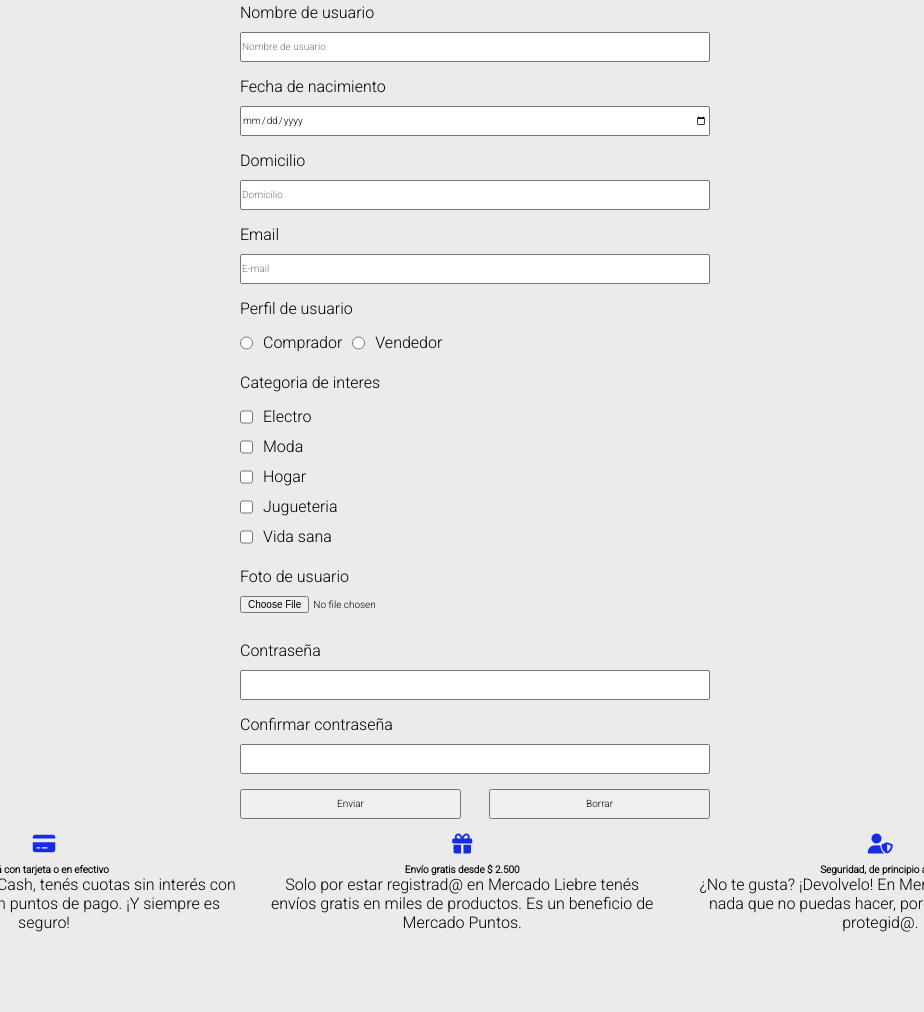
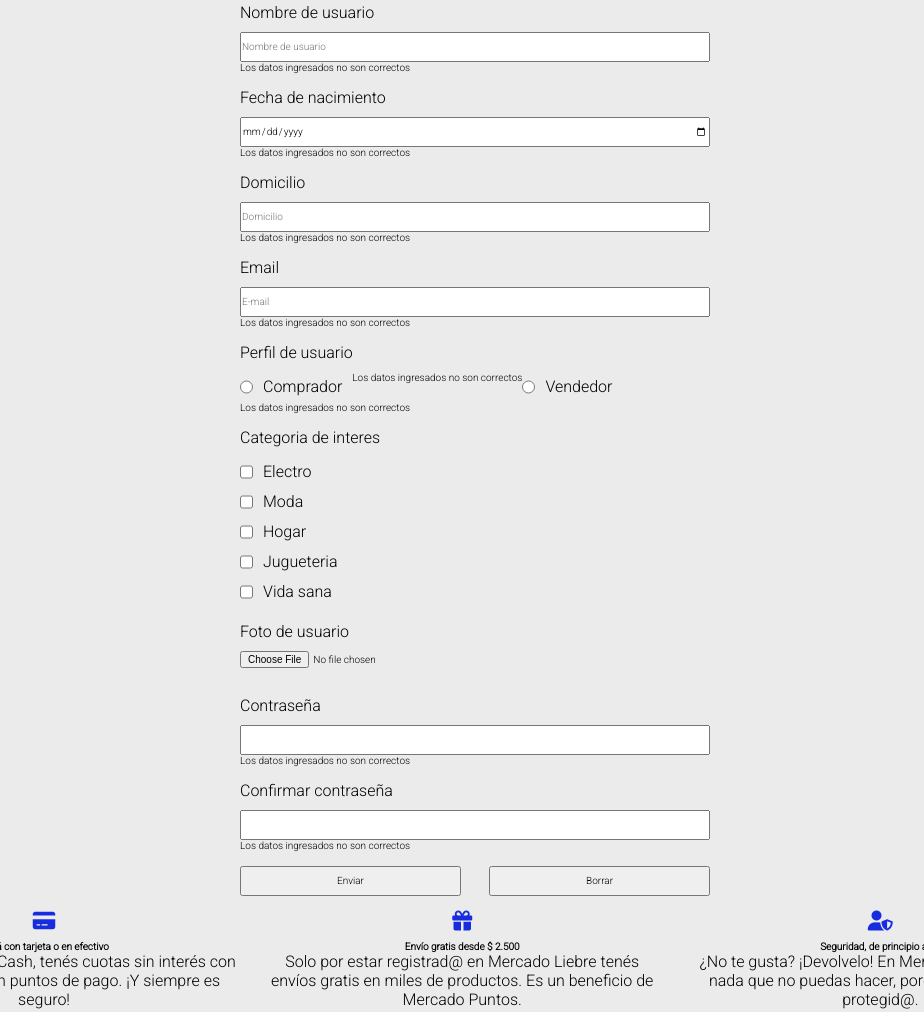
Before and after one commit to PabloKr/mercado-liebre, a website: page views/register.html in a window 1280 px wide. Shown: the part 235-1247 px from the top of the page, without its empty margins (165-1089 px from the left). Before the commit the page ends 1188 px from the top, so only its background shows below. Drawn offline with Linux system fonts and the light colour scheme; files whose address does not match are found by name.

Commit message:
corrigiendo detalles

```diff
--- a/views/register.html
+++ b/views/register.html
@@ -49,26 +49,32 @@
             <div class="cont-dates">
                 <label for="user">Nombre de usuario</label>
                 <input type="text" id="user" placeholder="Nombre de usuario" required>
+                <span>Los datos ingresados no son correctos</span>
             </div>
             <div class="cont-dates">
                 <label for="calendar">Fecha de nacimiento</label>
                 <input type="date" id="calendar" placeholder="Fecha de Nacimiento" required>
+                <span>Los datos ingresados no son correctos</span>
             </div>
             <div class="cont-dates">
                 <label for="domicilio">Domicilio</label>
                 <input type="text" id="domiilio" placeholder="Domicilio" required>
+                <span>Los datos ingresados no son correctos</span>
             </div>
             <div class="cont-dates">
                 <label for="email">Email</label>
                 <input type="text" id="email" placeholder="E-mail" required>
+                <span>Los datos ingresados no son correctos</span>
             </div>
             <div class="cont-dates">
                 <label for="">Perfil de usuario</label>
                 <div class="radio">
                     <input type="radio" name="perfil-user" id="comprador" value="comprador"><label for="comprador"
                         required>Comprador</label>
+                        <span>Los datos ingresados no son correctos</span>
                     <input type="radio" name="perfil-user" id="vendedor" value="vendedor"><label
                         for="vendedor">Vendedor</label>
+                        <span>Los datos ingresados no son correctos</span>
                 </div>
             </div>
             <div class="cont-dates">
@@ -103,10 +109,12 @@
             <div class="cont-dates">
                 <label for="password">Contraseña</label>
                 <input type="password" name="password" id="password" required>
+                <span>Los datos ingresados no son correctos</span>
             </div>
             <div class="cont-dates">
                 <label for="password-confirm">Confirmar contraseña</label>
                 <input type="password" name="password-confirm" id="password-confirm" required>
+                <span>Los datos ingresados no son correctos</span>
             </div>
             <div class="botones">
                 <div id="submit">
```
Also changed, not shown: views/login.html (+4 -2 lines).
